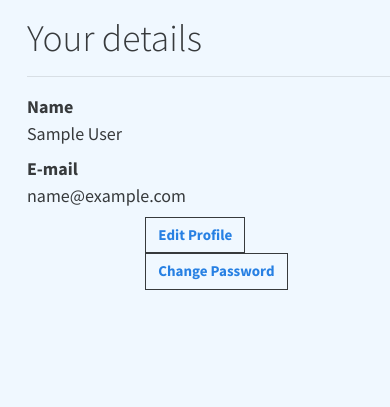
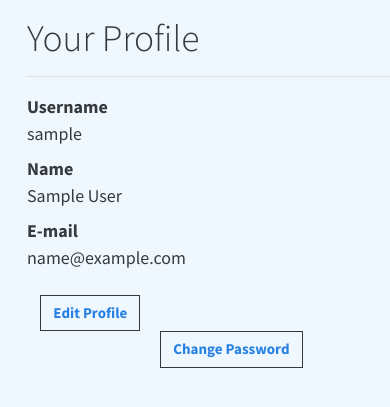
Before and after one commit to AnirudhGowdar/issue-tracker, a Django app: page /accounts/profile/1 in a window 390 px wide. Shown: the part 57-464 px from the top of the page. Run offline with Django 3.2, Linux system fonts and the light colour scheme; tables that the repository leaves empty hold one stand-in row (values such as "Sample post"); some libraries are stand-ins or nearby versions.

Commit message:
Update profile page

```diff
--- a/accounts/views.py
+++ b/accounts/views.py
@@ -24,7 +24,10 @@ def register(request):
 
 
 def login(request):
-    if request.method == 'POST':
+    if request.user.is_authenticated:
+        messages.error(request, 'You are already logged in')
+        return redirect('accounts:dashboard')
+    elif request.method == 'POST':
         form = forms.LoginForm(request=request, data=request.POST)
         if form.is_valid():
             username = form.cleaned_data.get('username')
@@ -59,7 +62,8 @@ def dashboard(request):
     if request.user.is_authenticated:
         return render(request, 'accounts/dashboard.html')
     else:
-        return render(request, 'accounts/error.html')
+        messages.error(request, 'You need to login to access the dashboard')
+        return redirect('accounts:login')
 
 
 def profile(request, user_id):
--- a/templates/accounts/profile.html
+++ b/templates/accounts/profile.html
@@ -4,16 +4,18 @@
 <body class="about">
     <div>
         <div class="div-left">
-            <h1 class="details-header">Your details</h1>
+            <h1 class="details-header">Your Profile</h1>
             <hr/>
             <dl class="row">
-                <dt class="col-sm-6 large-font-1">Name</dt>
-                <dd class="col-sm-6 large-font-1">{{userdata.first_name}} {{userdata.last_name}}</dd>
-                <dt class="col-sm-6 large-font-1">E-mail</dt>
-                <dd class="col-sm-6 large-font-1">{{userdata.email}}</dd>
-                <button type="button" class="btn btn-outline-secondary"style = "margin-left:100pt; "><a href="{% url 'accounts:edit_profile' userdata.pk %}"><b>Edit Profile</b></a></button>
-                <button type="button" class="btn btn-outline-secondary" style="margin-left: 100pt;"><a href="{% url 'accounts:change_password' %}"><b>Change Password</b></a></button>
+                <dt class="col-sm-3 large-font-1">Username</dt>
+                <dd class="col-sm-9 large-font-1">{{userdata.username}}</dd>
+                <dt class="col-sm-3 large-font-1">Name</dt>
+                <dd class="col-sm-9 large-font-1">{{userdata.first_name}} {{userdata.last_name}}</dd>
+                <dt class="col-sm-3 large-font-1">E-mail</dt>
+                <dd class="col-sm-9 large-font-1">{{userdata.email}}</dd>
             </dl>
+            <button type="button" class="btn btn-outline-secondary"style = "margin-left:10pt; "><a href="{% url 'accounts:edit_profile' userdata.pk %}"><b>Edit Profile</b></a></button>
+            <button type="button" class="btn btn-outline-secondary" style="margin-left: 100pt;"><a href="{% url 'accounts:change_password' %}"><b>Change Password</b></a></button>
         </div>
     </div>
 </body>
```
